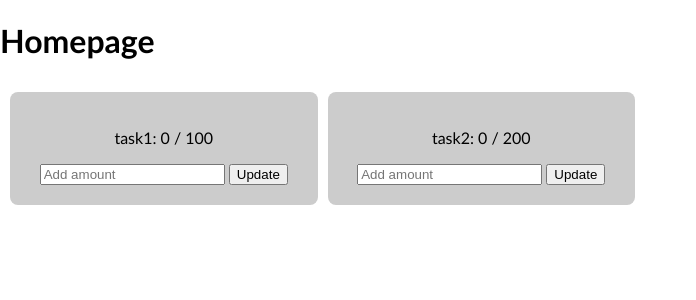
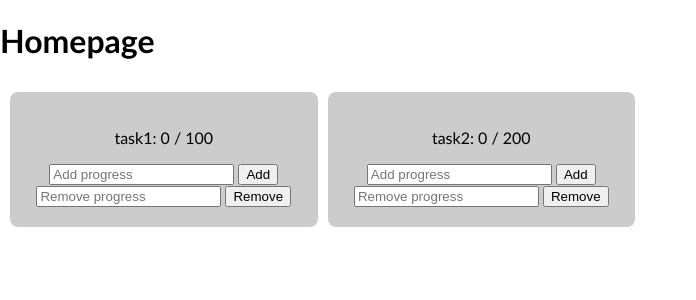
Before and after one commit to gfuranets/TaskTrackerApp, a Flask app: page /indexLogged in a window 1280 px wide. Shown: the part 120-420 px from the top of the page, without its empty margins (0-696 px from the left). Run offline with Flask 3, Linux system fonts and the light colour scheme; a user stored in the database is signed in.

Commit message:
task progress functions

```diff
--- a/app.py
+++ b/app.py
@@ -179,9 +179,35 @@ def delete():
 
     return render_template('delete.html', form = form, tasks = tasks)
 
-@app.route('/increase')
+@app.route('/increase', methods = ['POST'])
 @login_required
 def increase():
+    task = request.form.get('task')
+    current_progress = int(request.form.get('current_progress'))
+    max_progress = int(request.form.get('max_progress'))
+    added_progress = int(request.form.get('added_progress'))
+
+    if added_progress > 0 and added_progress <= max_progress - current_progress:
+        user = User.query.get(current_user.id)
+        user.tasks[task][0] += added_progress
+
+        db.session.commit()
+
+    return redirect('/indexLogged')
+
+@app.route('/decrease', methods = ['POST'])
+@login_required
+def decrease():
+    task = request.form.get('task')
+    current_progress = int(request.form.get('current_progress'))
+    removed_progress = int(request.form.get('removed_progress'))
+
+    if removed_progress > 0 and removed_progress >= current_progress:
+        user = User.query.get(current_user.id)
+        user.tasks[task][0] -= removed_progress
+
+        db.session.commit()
+
     return redirect('/indexLogged')
 
 @app.route('/statistics.html')
--- a/templates/indexLogged.html
+++ b/templates/indexLogged.html
@@ -21,9 +21,19 @@ Homepage
                 <input type="hidden" name="max_progress" value="{{ value[1] }}">
 
                 <!-- User just inputs the amount -->
-                <input type="number" name="amount" placeholder="Add amount" required>
+                <input type="number" name="added_progress" placeholder="Add progress" required>
 
-                <button type="submit">Update</button>
+                <button type="submit">Add</button>
+            </form>
+
+            <form action="{{ url_for('decrease') }}" method="POST">
+                <input type="hidden" name="task" value="{{ key }}">
+
+                <input type="hidden" name="current_progress" value="{{ value[0] }}">
+
+                <input type="number" name="removed_progress" placeholder="Remove progress" required>
+
+                <button type="submit">Remove</button>
             </form>
         </div>
     {% endfor %}
```
Also changed, not shown: instance/database.db (added).
